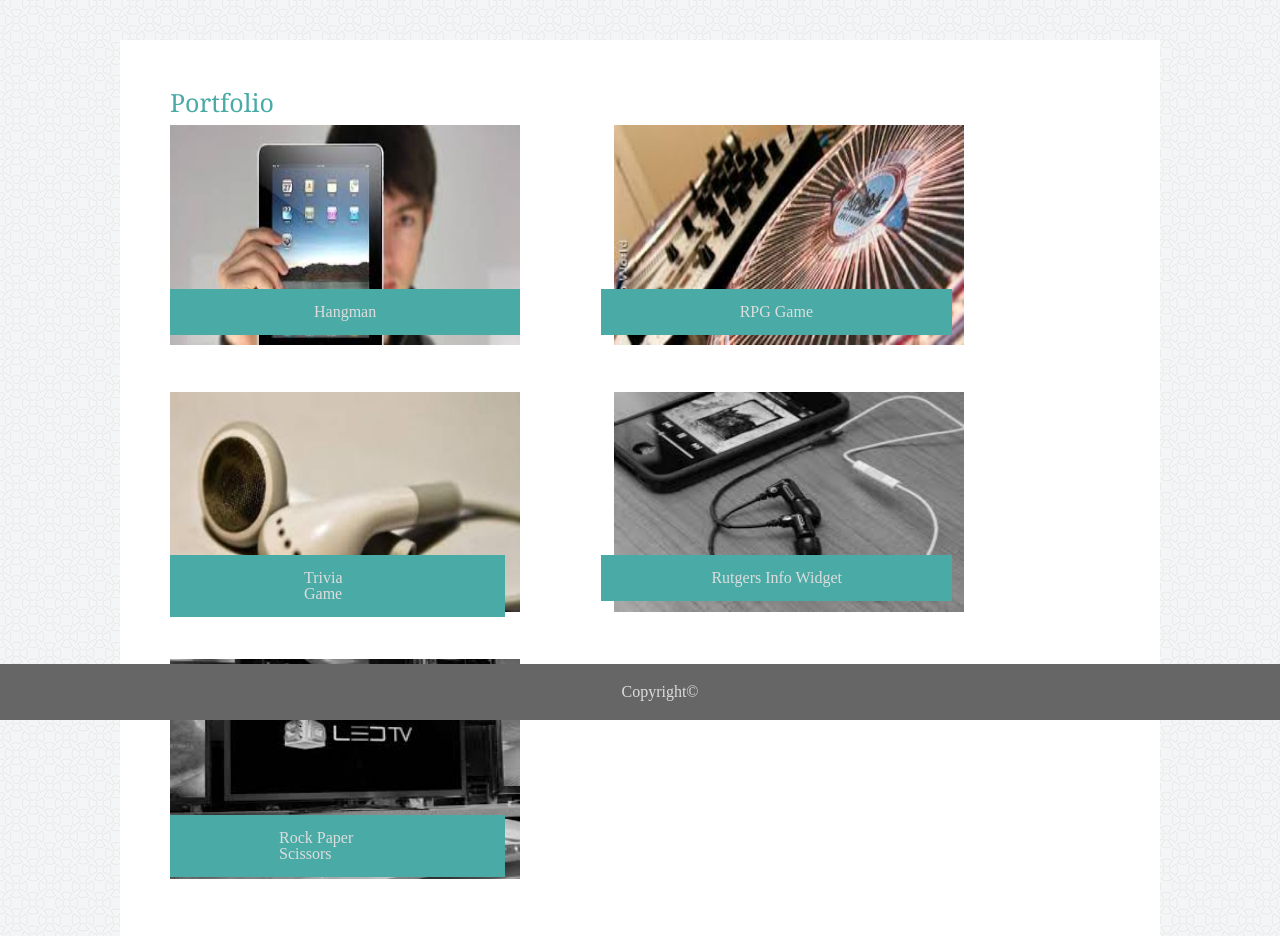
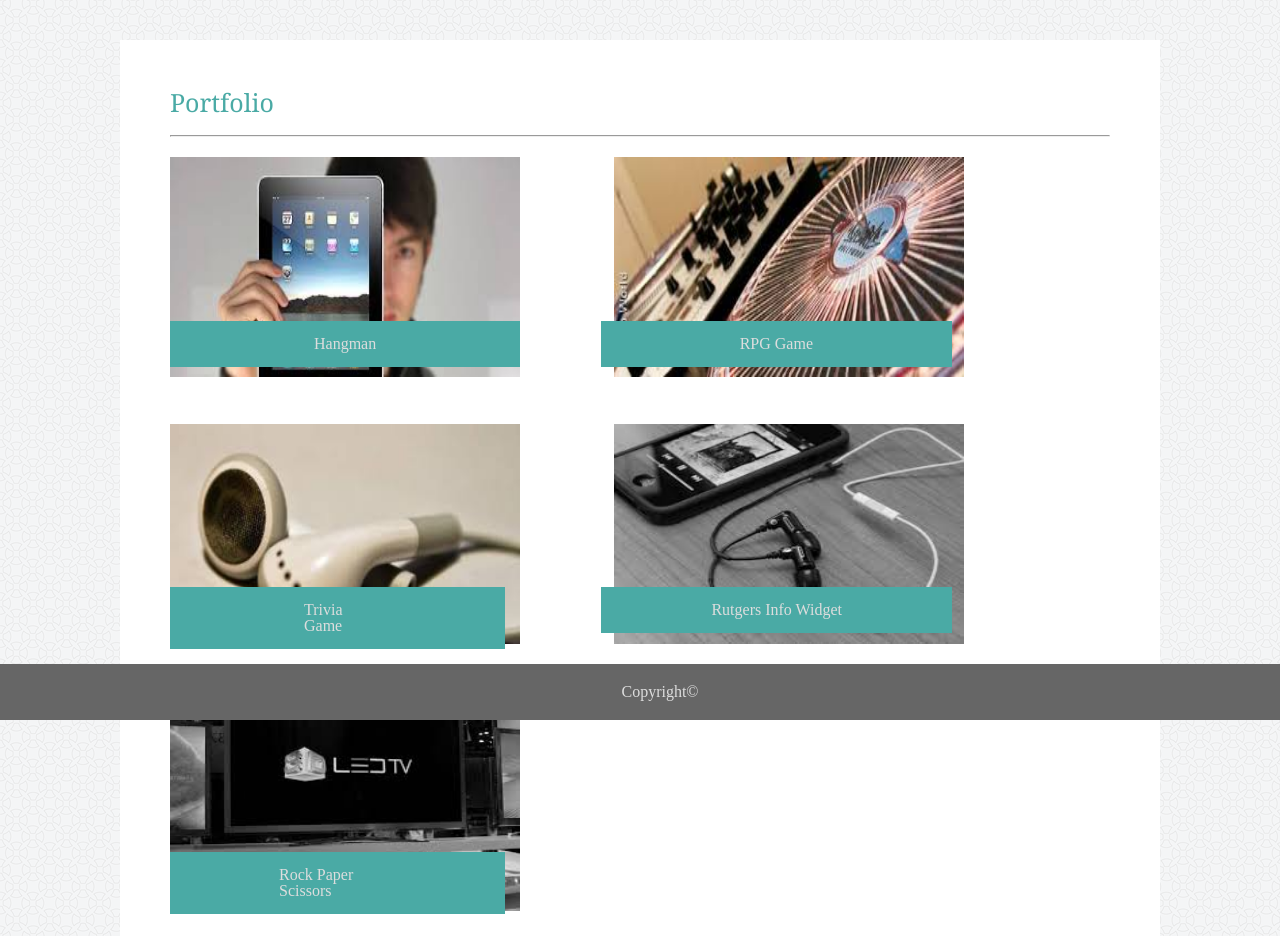
Before and after one commit to carolinesrink/Basic-Portfolio, a plain HTML site: page portfolio.html in a window 1280 px wide. Shown: the part 80-1016 px from the top of the page. Drawn offline with Linux system fonts and the light colour scheme; files whose address does not match are found by name.

Commit message:
final changes

```diff
--- a/assets/css/style.css
+++ b/assets/css/style.css
@@ -21,6 +21,7 @@
     text-align: right;
     width: 100%;
     z-index: 1;
+    padding-right: 123px;
 }
 
 a {
@@ -34,7 +35,7 @@ body {
 
 .box {
     background-color:#ffffff;
-    height: 450px;
+    height: 460px;
     margin: 120px;
     padding: 50px;
 }
@@ -77,6 +78,12 @@ h2 {
     font-family: Georgia, 'Times New Roman', Times, serif;
     font-size: 25px;
     margin-bottom: 10px;
+}
+
+hr {
+    color:#dddddd;
+    margin-top: 20px;
+    margin-bottom: 20px;
 }
 
 p {
@@ -159,7 +166,7 @@ img {
     color:#dddddd;
     background-color:#4aaaa5;
     padding: 15px 109px;
-    margin-top: 690px;
+    margin-top: 695px;
 }
 
 #img2 {
--- a/portfolio.html
+++ b/portfolio.html
@@ -24,6 +24,8 @@
 
         <div class="box2">
             <h2>Portfolio</h2>
+
+            <hr>
 
                 <div class="portfolio">
                     <div class="caption1">
```
Also changed, not shown: contact.html (+2 -0 lines), index.html (+3 -0 lines).
